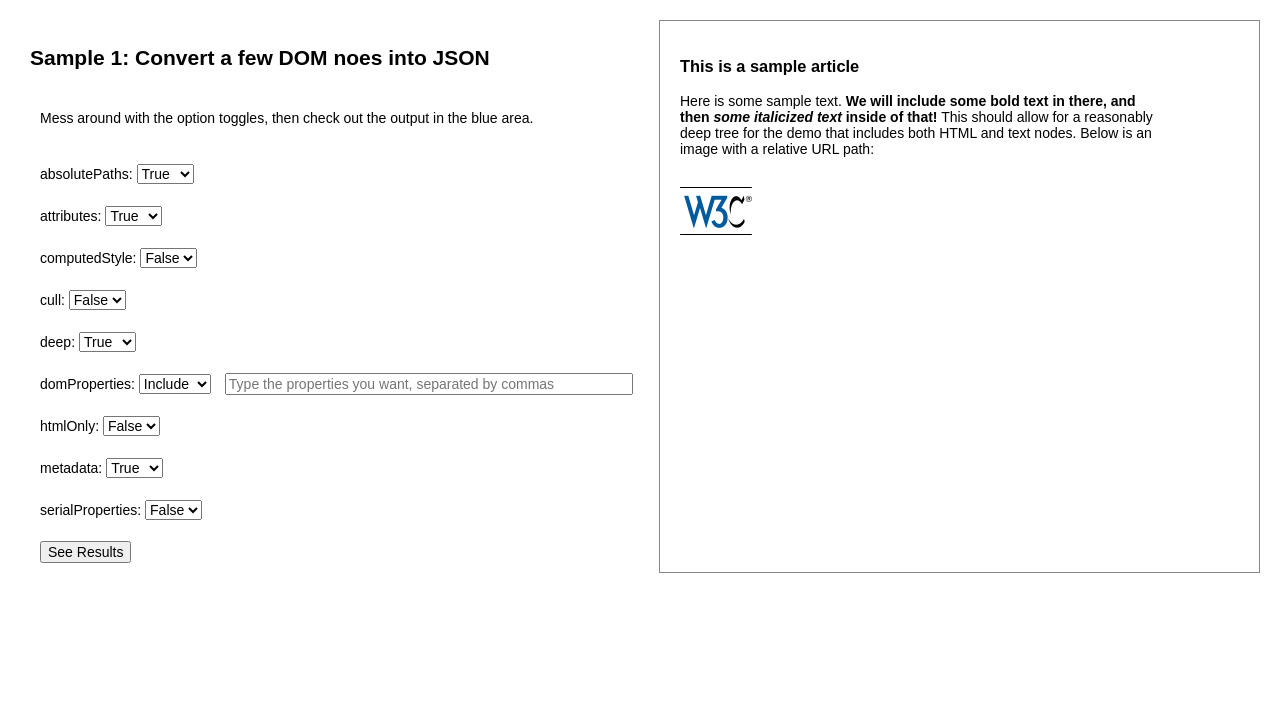
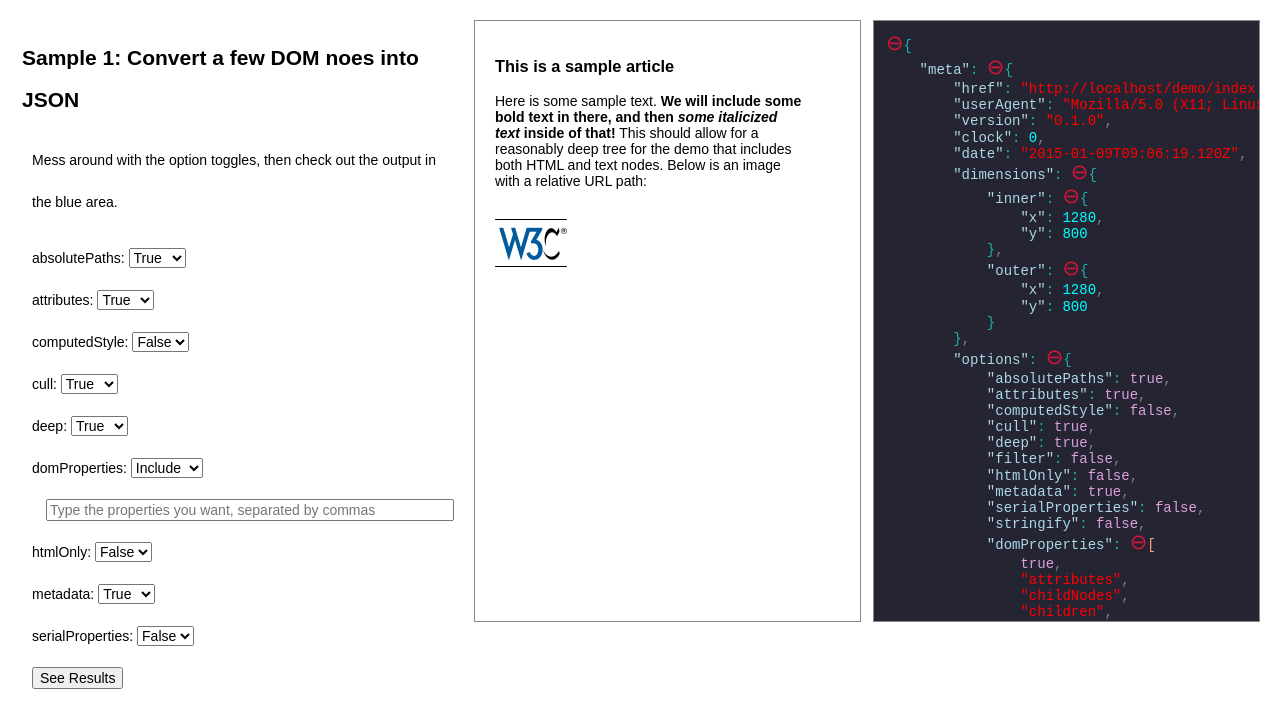
Before and after one commit to azaslavsky/domJSON, a website: page demo/index.html in a window 1280 px wide. Both pictures are taken after a click on the button "See Results". Drawn offline with nearby package versions, Linux system fonts and the light colour scheme.

Commit message:
Finished sample 1

```diff
--- a/demo/index.html
+++ b/demo/index.html
@@ -31,14 +31,15 @@
       body>div{
         width: 600px;
         float: left;
+        margin-left: 12px;
+        max-height: 600px;
       }
 
       #sample1Opts {
-        margin-left: 20px;
         line-height: 42px;
       }
 
-      #sample1Container {
+      #sample1Container, #sample1Result {
         border: 1px solid #888;
         position: relative;
       }
@@ -48,13 +49,25 @@
         height: 100%;
         padding: 20px;
       }
+
+      #sample1Result {
+        background: #242432;
+        overflow: auto;
+      }
+
+      pre {
+        margin: 0 !important;
+        padding: 12px;
+        overflow: visible;
+      }
     </style>
+    <link rel="stylesheet" type="text/css" href="./renderjson.css"></link>
 
     <!-- jQuery -->
     <script src="https://cdnjs.cloudflare.com/ajax/libs/jquery/1.10.2/jquery.min.js"></script>
 
     <!-- renderjson -->
-    <script type="text/javascript" src="../dist/domJSON.js"></script>
+    <script type="text/javascript" src="./renderjson.js"></script>
 
     <!-- domJSON -->
     <script type="text/javascript" src="../dist/domJSON.js"></script>
@@ -67,9 +80,9 @@
       absolutePaths: <select name="absolutePaths"><option value="false">False</option><option value="true" selected>True</option></select><br/>
       attributes: <select name="attributes"><option value="false">False</option><option value="true" selected>True</option></select><br/>
       computedStyle: <select name="computedStyle"><option value="false" selected>False</option><option value="true">True</option></select><br/>
-      cull: <select name="cull"><option value="false" selected>False</option><option value="true">True</option></select><br/>
+      cull: <select name="cull"><option value="false">False</option><option value="true" selected>True</option></select><br/>
       deep: <select name="deep"><option value="false">False</option><option value="1">1</option><option value="2">2</option><option value="3">3</option><option value="true" selected>True</option></select><br/>
-      domProperties: <select name="cull"><option value="include" selected>Include</option><option value="exclude">Exclude</option></select><input name="domProperties" type="text" value="" placeHolder="Type the properties you want, separated by commas"/><br/>
+      domProperties: <select name="dpExclude"><option value="include" selected>Include</option><option value="exclude">Exclude</option></select><input name="domProperties" type="text" value="" placeHolder="Type the properties you want, separated by commas"/><br/>
       htmlOnly: <select name="htmlOnly"><option value="false" selected>False</option><option value="true">True</option></select><br/>
       metadata: <select name="metadata"><option value="false">False</option><option value="true" selected>True</option></select><br/>
       serialProperties: <select name="serialProperties"><option value="false" selected>False</option><option value="true">True</option></select><br/>
@@ -85,6 +98,9 @@
       </div>
     </div>
 
+    <div id="sample1Result">
+    </div>
+
     <!-- sample files -->
     <script type="text/javascript" src="./sample1.js"></script>
     <script type="text/javascript" src="./sample2.js"></script>
--- /dev/null
+++ b/demo/renderjson.css
@@ -0,0 +1,11 @@
+.renderjson a              { text-decoration: none; }
+.renderjson .disclosure    { color: crimson;
+                             font-size: 150%; }
+.renderjson .syntax        { color: grey; }
+.renderjson .string        { color: red; }
+.renderjson .number        { color: cyan; }
+.renderjson .boolean       { color: plum; }
+.renderjson .key           { color: lightblue; }
+.renderjson .keyword       { color: lightgoldenrodyellow; }
+.renderjson .object.syntax { color: lightseagreen; }
+.renderjson .array.syntax  { color: lightsalmon; }
--- a/demo/sample1.js
+++ b/demo/sample1.js
@@ -1,13 +1,27 @@
 $('#submit1').click(function(){
 	//Get options
-	var output, options = {}, booleanSelects = ['absolutePaths', 'attributes', 'computedStyle', 'cull', 'deep', 'htmlOnly', 'metadata', 'serialProperties'];
+	var deep, props, output, options = {}, booleanSelects = ['absolutePaths', 'attributes', 'computedStyle', 'cull', 'htmlOnly', 'metadata', 'serialProperties'];
 
 	booleanSelects.forEach(function(v,i){
 		options[v] = $('[name="'+ v +'"]').first().val() === 'true' ? true : false;
 	});
 
-	options.domProperties = true;
+	//Get "deep" setting
+	deep = parseInt($('[name="deep"]').first().val(), 10);
+	options.deep = typeof deep === 'number' ? true : $('[name="deep"]').first().val() === 'true' ? true : false;
 
+	//Get "domProperties" setting
+	props = $('[name="domProperties"]').first().val().trim().replace(/\s/gi, '');
+	if (props.length) {
+		props = props.split(',');
+		if ( $('[name="dpExclude"]').first().val() === 'exclude' ) {
+			props.unshift(true);
+		}
+		options.domProperties = props;
+	}
+
+	console.log(options);
 	output = domJSON.toJSON( $('#sample1Container>div').get(0), options );
-	console.log(output);
+
+	$('#sample1Result').html( renderjson.set_show_to_level(4)(output) );
 });
--- a/demo/server.js
+++ b/demo/server.js
@@ -6,7 +6,7 @@
 // Document-Root: './public' directory
 var fileServer = new staticAlias.Server('./', {
   alias: {
-    match: /^\/domJSON\/demo\/{0,1}.*$/i, //https://regex101.com/r/aC7iY1/1
+    match: /^\/domJSON\/demo\/i, //https://regex101.com/r/aC7iY1/1
     serve: 'demo/index.html',
     logger: logger
   }
--- a/package.json
+++ b/package.json
@@ -52,6 +52,7 @@
     "gulp-strip-code": "^0.1.2",
     "gulp-uglify": "~1.0.1",
     "gulp-util": "^3.0.1",
+    "http-server": "^0.7.4",
     "jasmine-core": "2.0.4",
     "karma": "~0.12.28",
     "karma-chrome-launcher": "~0.1.7",
```
